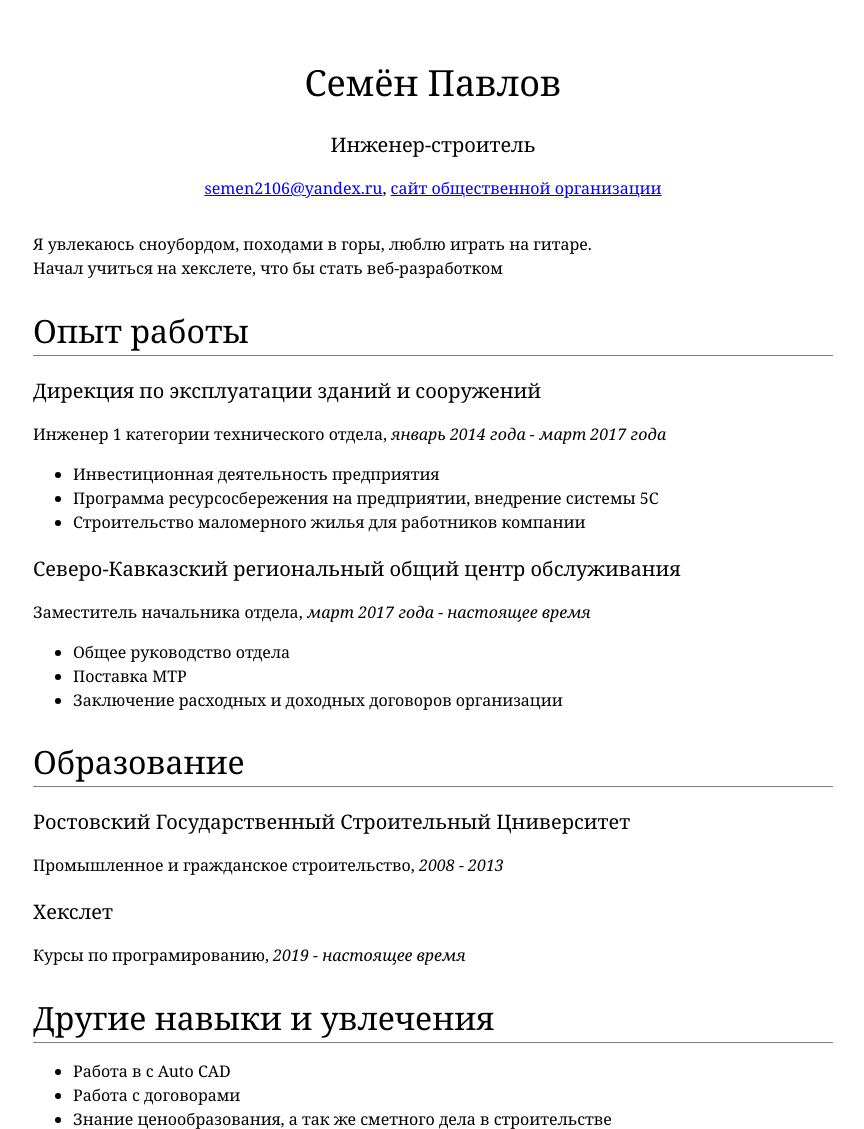
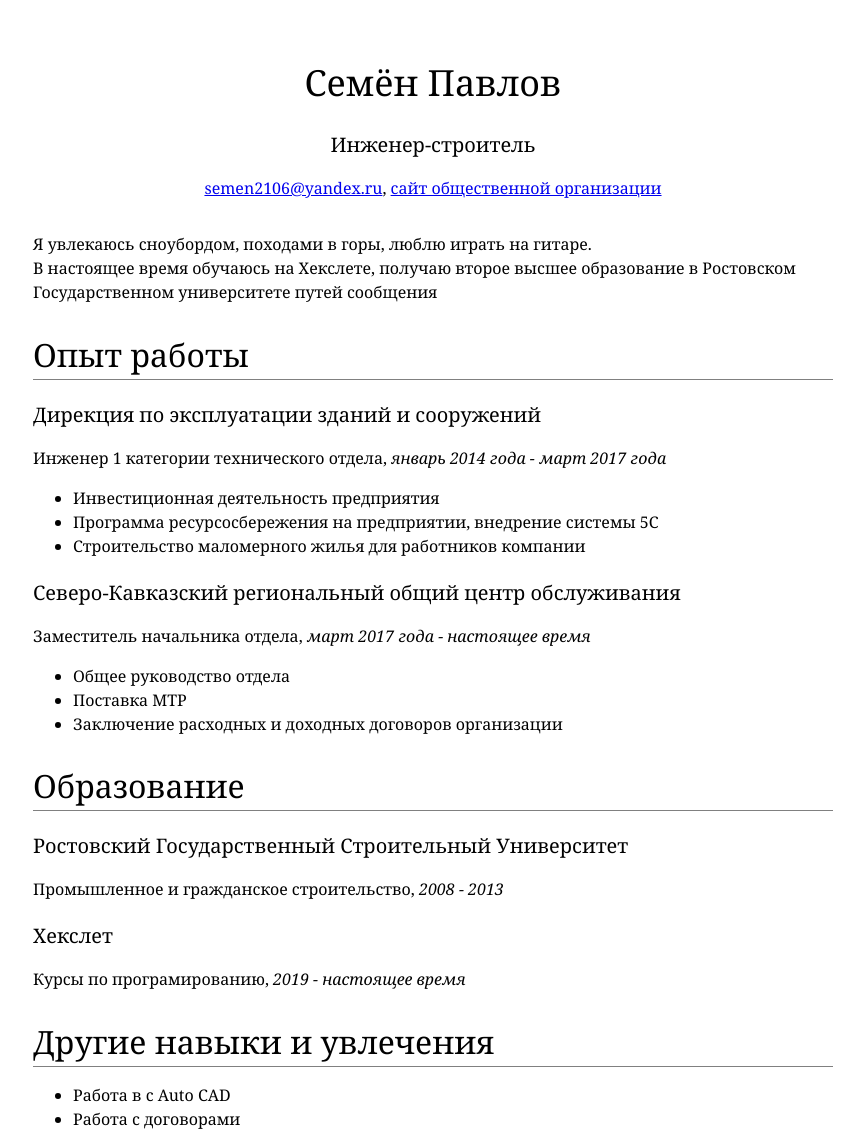
Before and after one commit to semion2106/semion2106.github.io, a plain HTML site: page index.html in a window 1280 px wide. Shown: the top 1129 px of the page, without its empty margins (207-1071 px from the left). Drawn offline with Linux system fonts and the light colour scheme.

Commit message:
Update index.html

```diff
--- a/index.html
+++ b/index.html
@@ -19,7 +19,8 @@
       </div>
 
     <div id="main">
-        <p>Я увлекаюсь сноубордом, походами в горы, люблю играть на гитаре. <br>Начал учиться на хекслете, что бы стать веб-разработком
+        <p>Я увлекаюсь сноубордом, походами в горы, люблю играть на гитаре. <br>
+          В настоящее время обучаюсь на Хекслете, получаю второе высшее образование в Ростовском Государственном университете путей сообщения
         </p>
         <div сlass="main_section">
         <h2>Опыт работы</h2>
@@ -49,7 +50,7 @@
              <h2>Образование</h2>
 
              <div сlass="main_section_item">
-                  <h3>Ростовский Государственный Строительный Цниверситет</h3>
+                  <h3>Ростовский Государственный Строительный Университет</h3>
                  <p>Промышленное и гражданское строительство, <i>2008 - 2013</i></p>
              </div>
 
```
